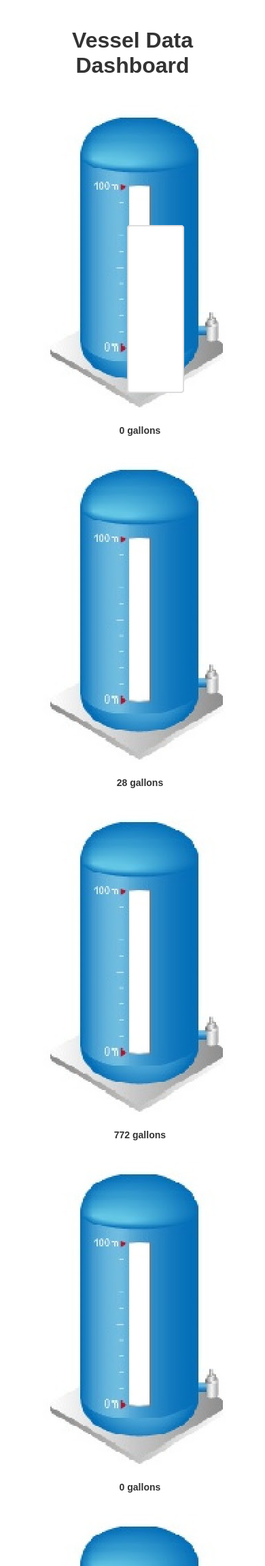
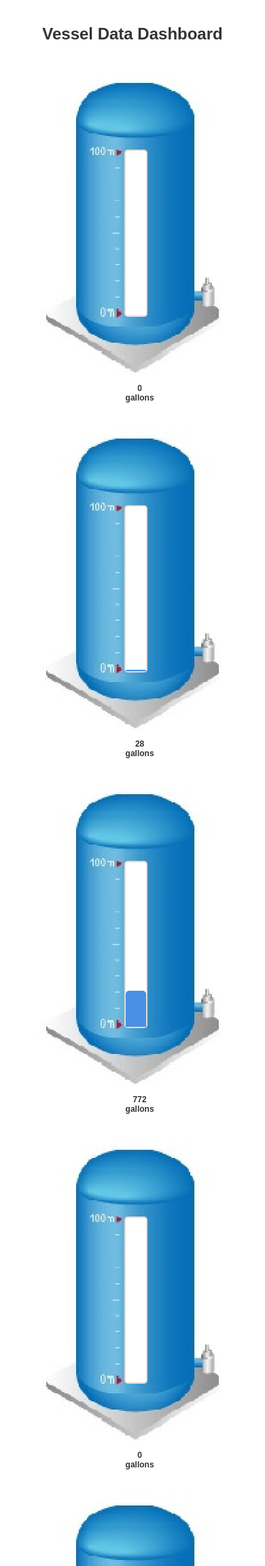
Before and after one commit to Hunter-corder/Real_work, a Django app: page / in a window 390 px wide. Shown: the top 2303 px of the page at 68% size. Run offline with Django 5.2, Linux system fonts and the light colour scheme; data comes from the database, SQL or seed files in the repository.

Commit message:
Initial commit

```diff
--- a/monitor/templates/monitor/vessel_data.html
+++ b/monitor/templates/monitor/vessel_data.html
@@ -16,6 +16,14 @@
             flex-direction: column;
             align-items: center;
         }
+
+        h1 {
+            text-align: center;
+            color: #333;
+            margin-bottom: 20px;
+            font-size: 24px;
+        }
+
         .container {
             display: flex;
             flex-direction: column;
@@ -27,36 +35,42 @@
             max-width: 800px;
             width: 100%;
         }
+
         .rectangles {
             display: flex;
-            /* gap: 20px; */
+            flex-wrap: wrap;  /* Allow vessels to wrap onto new lines */
+            justify-content: flex-start;  /* Align items to the left */
             margin-top: 20px;
-            /* align-items: flex-end; */
-            /* justify-content: center; */
-            /* flex-wrap: nowrap;
+            gap: 270px;  /* Add space between each image */
         }
+
         .vessel-container {
             position: relative;
             display: flex;
             justify-content: center;
             align-items: flex-end;
             margin-bottom: 10px;
-            transform: translateX(-50px);  /* Shift all vessels 20px to the left */
+            width: 31px;  /* Default width for larger screens */
+            flex-shrink: 0; /* Prevent shrinking */
         }
+
+        /* Outer rectangle styles - now in front of images */
         .outer_rectangle {
-            height: 243px;
+            height: 242px;
             width: 31px;
             border-radius: 5px;
             border: 2px solid #ddd;
             background: white;
             position: absolute;
+            top: 116px;
             display: flex;
             align-items: flex-end;
             justify-content: center;
-            bottom: 16rem;  /* Position the rectangle towards the bottom of the image */
+            z-index: 0;
             transition: left 0.3s ease;
-            transform: translateX(8rem);
+            left: -15px;
         }
+
         .rectangle {
             width: 100%;
             background-color: #4a90e2;
@@ -65,6 +79,7 @@
             bottom: 0;
             transition: height 0.3s ease;
         }
+
         .value {
             text-align: center;
             font-weight: bold;
@@ -72,35 +87,58 @@
             font-size: 14px;
             position: relative;
             bottom: 2rem;
-            left: -41%;
+            left: -554%;
             transform: translateX(45%);
             transition: color 0.3s;
+            bottom: 4px;
         }
+
         .value.no-data {
             color: #888;
         }
-        h1 {
-            text-align: center;
-            color: #333;
-            margin-bottom: 20px;
-        }
+
         .error {
             color: red;
             text-align: center;
             margin-top: 40px;
             font-weight: bold;
         }
+
         /* Responsive Design */
+        @media screen and (max-width: 1300px) {
+            .rectangles {
+                margin-left: 9rem
+            }
+        }
+        @media screen and (max-width: 1000px) {
+            .rectangles {
+                margin-left: 9rem
+            }
+        }
         @media screen and (max-width: 600px) {
             .rectangles {
-                flex-direction: column;
-                align-items: center;
+                flex-direction: column;  /* Stack vessels vertically on smaller screens */
+                gap: 15px;  /* Add vertical space between images */
             }
+
             .outer_rectangle {
-                margin-bottom: 10px;
-                width: 80px;
+                width: 30px;  /* Adjust width of the outer rectangle */
+                top: 116px;  /* Keep the outer rectangle aligned with the top of the image */
+                left: -165%;  /* Center the outer rectangle */
+                transform: translateX(-50%);  /* Correct centering */
+            }
+
+            .vessel-image {
+                margin-left: -7.1rem;
+            }
+
+            .value {
+                font-size: 12px;  /* Adjust font size */
+                left: -10rem;  /* Adjust position of value */
+                bottom: 10px;
             }
         }
+
     </style>
     <!-- Include jQuery for AJAX requests -->
     <script src="https://code.jquery.com/jquery-3.6.0.min.js"></script>
@@ -110,7 +148,7 @@
     <div class="rectangles" id="vessel-data-container">
         <!-- Loop through each vessel and render its initial state -->
         {% for vessel in vessel_positions %}
-            <div class="vessel-container" style="left: {{ vessel.left_position }}px;" id="vessel-{{ vessel.device_id }}">
+            <div class="vessel-container" id="vessel-{{ vessel.device_id }}">
                 <img src="{% static 'monitor/container.png' %}" alt="Vessel Image" class="vessel-image">
                 <div class="outer_rectangle">
                     <div class="rectangle" style="height: {{ vessel.level|default:0 }}px;"></div>
```
